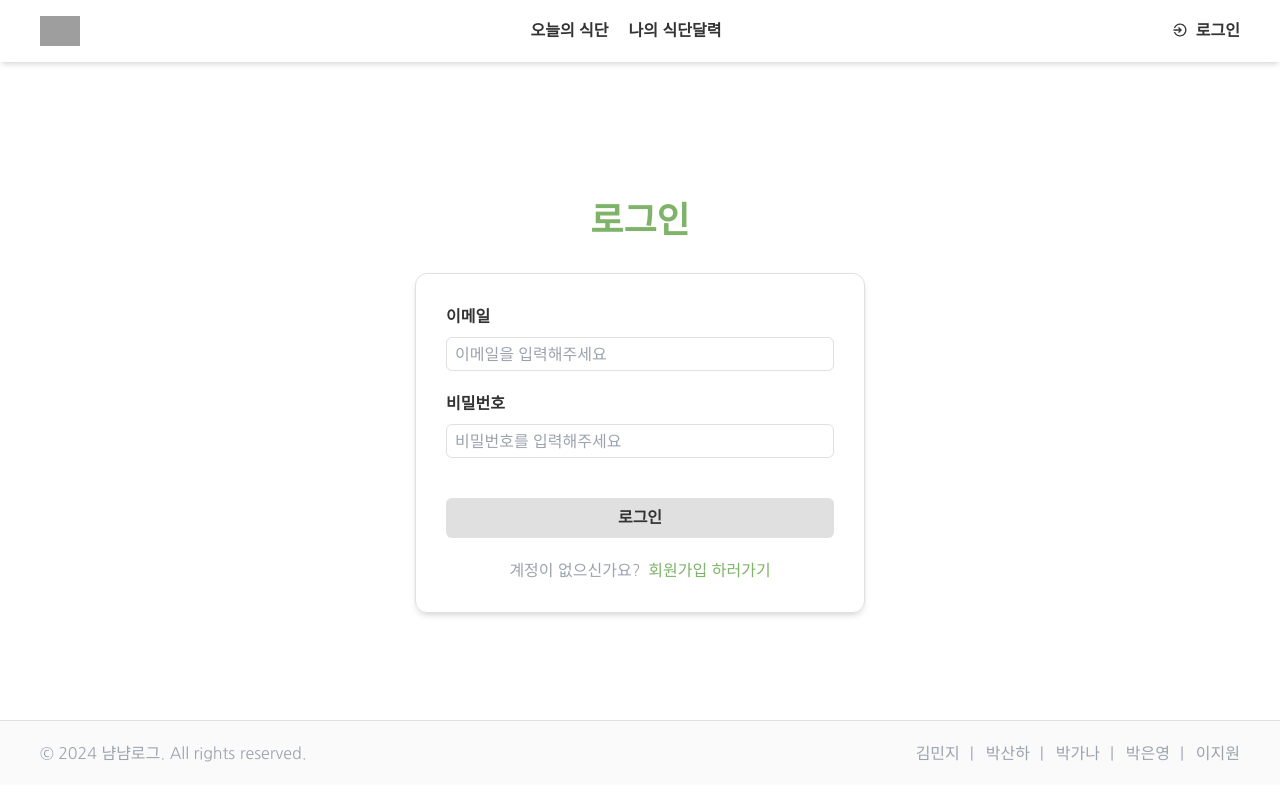
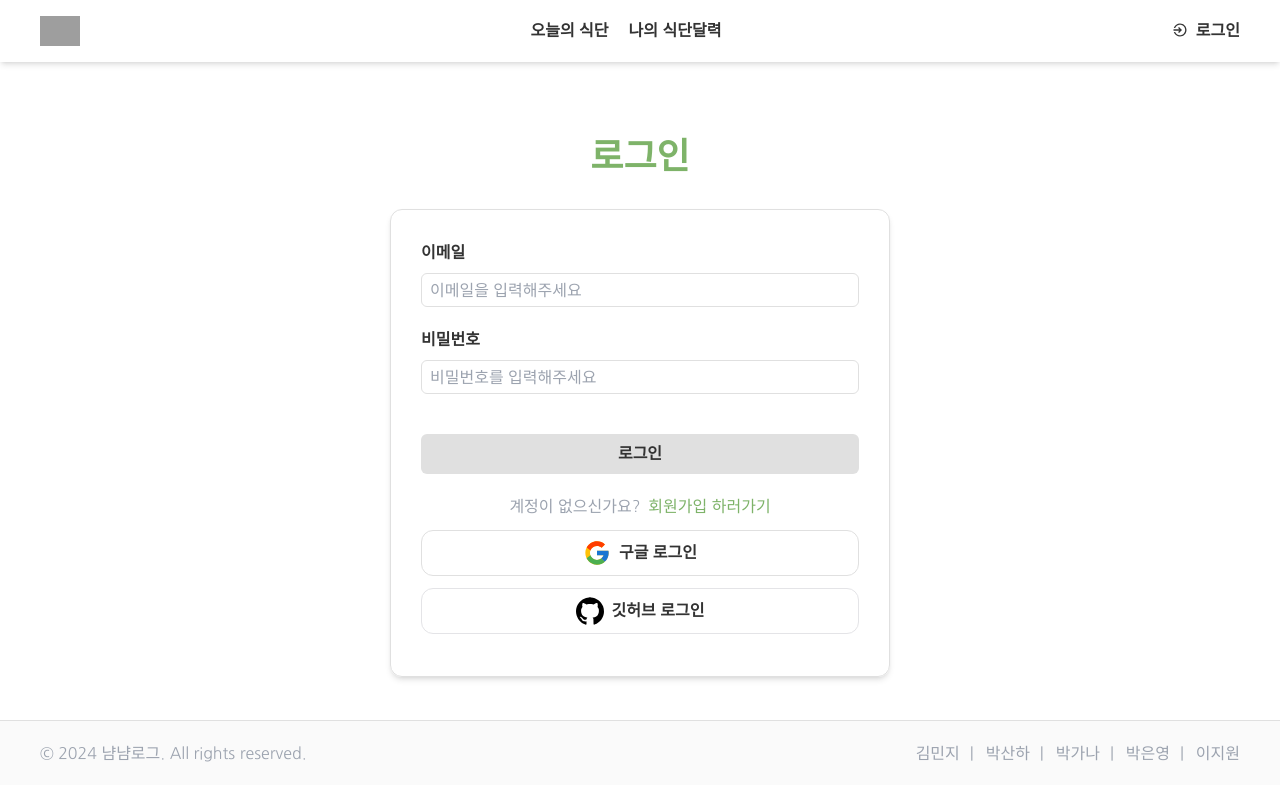
Before and after one commit to minji7901/yumyum, a Next.js app: page /signin in a window 1280 px wide. Built offline with nearby package versions, Linux system fonts and the light colour scheme; no server answers; grey boxes are pictures that could not be loaded.

Commit message:
feat : 소셜로그인 구현

```diff
--- /dev/null
+++ b/src/app/auth/callback/route.ts
@@ -0,0 +1,29 @@
+import { createClient } from '@/utils/supabase/server';
+import { NextResponse } from 'next/server';
+
+export async function GET(request: Request) {
+  const { searchParams, origin } = new URL(request.url);
+  const code = searchParams.get('code');
+  // if "next" is in param, use it as the redirect URL
+  const next = searchParams.get('next') ?? '/';
+  if (code) {
+    const supabase = await createClient();
+    const { error } = await supabase.auth.exchangeCodeForSession(code);
+
+    if (!error) {
+      const forwardedHost = request.headers.get('x-forwarded-host');
+      const isLocalEnv = process.env.NODE_ENV === 'development';
+      if (isLocalEnv) {
+        // we can be sure that there is no load balancer in between, so no need to watch for X-Forwarded-Host
+        return NextResponse.redirect(`${origin}${next}`);
+      } else if (forwardedHost) {
+        return NextResponse.redirect(`https://${forwardedHost}${next}`);
+      } else {
+        return NextResponse.redirect(`${origin}${next}`);
+      }
+    }
+  }
+
+  // return the user to an error page with instructions
+  return NextResponse.redirect(`${origin}/auth/auth-code-error`);
+}
--- a/src/app/signin/page.tsx
+++ b/src/app/signin/page.tsx
@@ -1,10 +1,14 @@
 import SignForm from '@/components/sign/SignForm';
+import SocialLogin from '@/components/sign/SocialLogin';
 
 const Signin = () => {
   return (
     <div className="flex flex-col justify-center h-[calc(100vh-142px)]">
       <h1 className="common-title">로그인</h1>
-      <SignForm isLoginMode={true} />
+      <div className="max-w-[500px] w-full mx-auto border border-softly rounded-xl p-[30px] shadow-md">
+        <SignForm isLoginMode={true} />
+        <SocialLogin />
+      </div>
     </div>
   );
 };
--- a/src/components/sign/InputField.tsx
+++ b/src/components/sign/InputField.tsx
@@ -1,6 +1,3 @@
-// components/InputField.tsx
-import React from 'react';
-
 interface InputFieldProps {
   id: string;
   label: string;
--- a/src/components/sign/SignForm.tsx
+++ b/src/components/sign/SignForm.tsx
@@ -23,10 +23,7 @@ const SignForm = ({ isLoginMode }: SignFormProps) => {
   const { register, handleSubmit, errors, isValid, onSubmit } = useSignForm({ isLoginMode, onSuccess });
 
   return (
-    <form
-      onSubmit={handleSubmit(onSubmit)}
-      className="w-[450px] mx-auto border border-softly rounded-xl p-[30px] shadow-md"
-    >
+    <form onSubmit={handleSubmit(onSubmit)} className="w-full">
       <InputField
         id="email"
         label="이메일"
--- /dev/null
+++ b/src/components/sign/SocialLogin.tsx
@@ -0,0 +1,34 @@
+'use client';
+
+import useSocialLogin from '@/hooks/useSocialLogin';
+
+const SocialLogin = () => {
+  const { handleGoogleLogin, handleGithubLogin } = useSocialLogin();
+
+  return (
+    <>
+      <button
+        type="button"
+        onClick={handleGoogleLogin}
+        className="flex items-center justify-center gap-2 border my-3 border-softly rounded-xl w-full py-2"
+      >
+        <p className="max-w-7">
+          <img src="/img/signin/logo_google.svg" alt="구글 로고" />
+        </p>
+        <strong>구글 로그인</strong>
+      </button>
+      <button
+        type="button"
+        onClick={handleGithubLogin}
+        className="flex items-center justify-center gap-2 my-3 border rounded-xl w-full py-2"
+      >
+        <p className="max-w-7">
+          <img src="/img/signin/logo_github.svg" alt="깃허브 로고" />
+        </p>
+        <strong>깃허브 로그인</strong>
+      </button>
+    </>
+  );
+};
+
+export default SocialLogin;
--- /dev/null
+++ b/src/hooks/useSocialLogin.ts
@@ -0,0 +1,47 @@
+import { createClient } from '@/utils/supabase/client';
+
+const useSocialLogin = () => {
+  const supabase = createClient();
+  const handleGoogleLogin = async () => {
+    try {
+      const { data, error } = await supabase.auth.signInWithOAuth({
+        provider: 'google',
+        options: {
+          redirectTo: `${process.env.NEXT_PUBLIC_URL}/auth/callback`,
+          queryParams: {
+            access_type: 'offline',
+            prompt: 'consent'
+          }
+        }
+      });
+      if (error) {
+        console.error(error);
+      }
+    } catch (error) {
+      console.error('에러', error);
+    }
+  };
+
+  const handleGithubLogin = async () => {
+    try {
+      const { data, error } = await supabase.auth.signInWithOAuth({
+        provider: 'github',
+        options: {
+          redirectTo: `${process.env.NEXT_PUBLIC_URL}/auth/callback`,
+          queryParams: {
+            access_type: 'offline',
+            prompt: 'consent'
+          }
+        }
+      });
+      if (error) {
+        console.log(error);
+      }
+    } catch (error) {
+      console.error('에러', error);
+    }
+  };
+  return { handleGoogleLogin, handleGithubLogin };
+};
+
+export default useSocialLogin;
```
